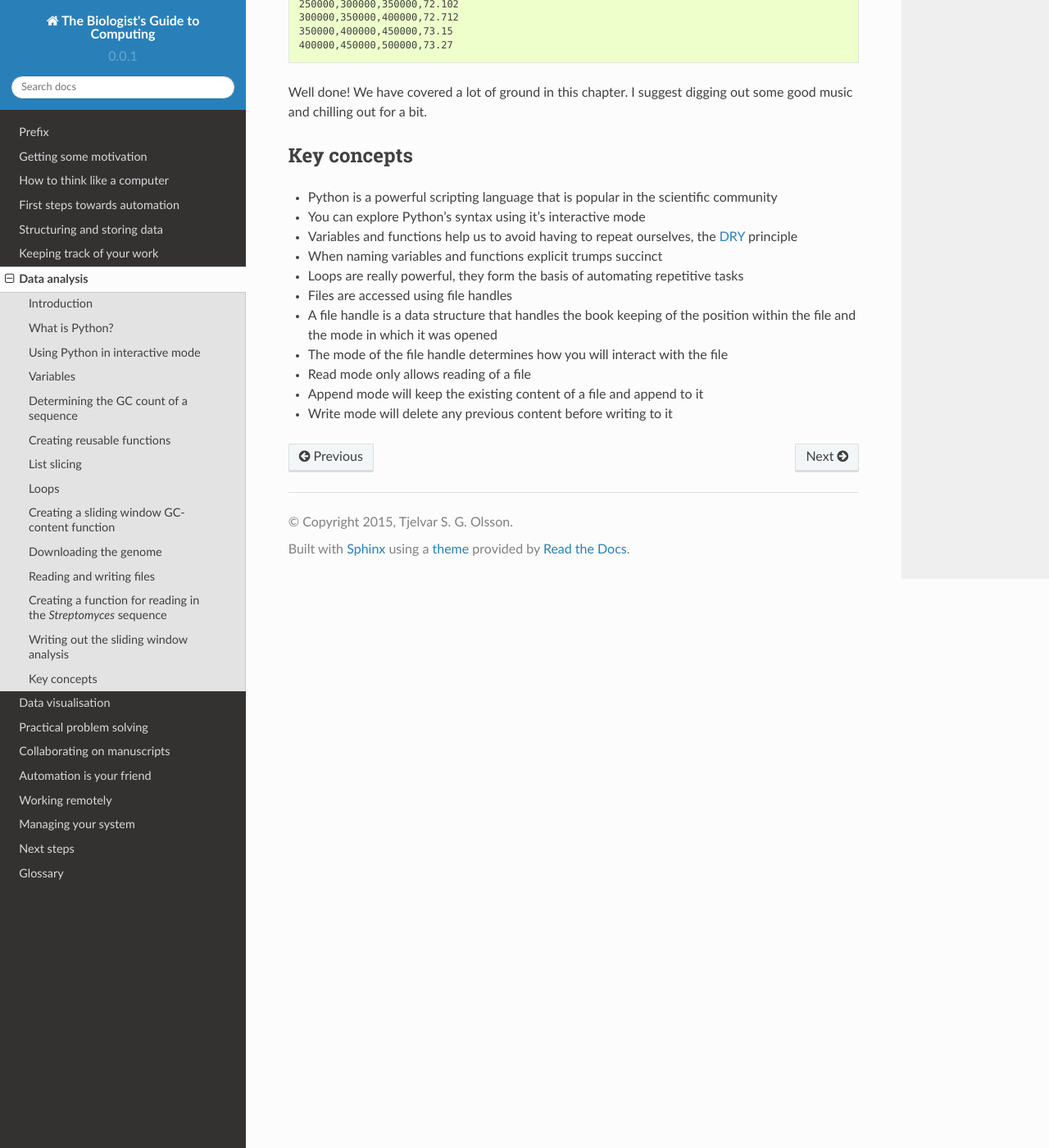
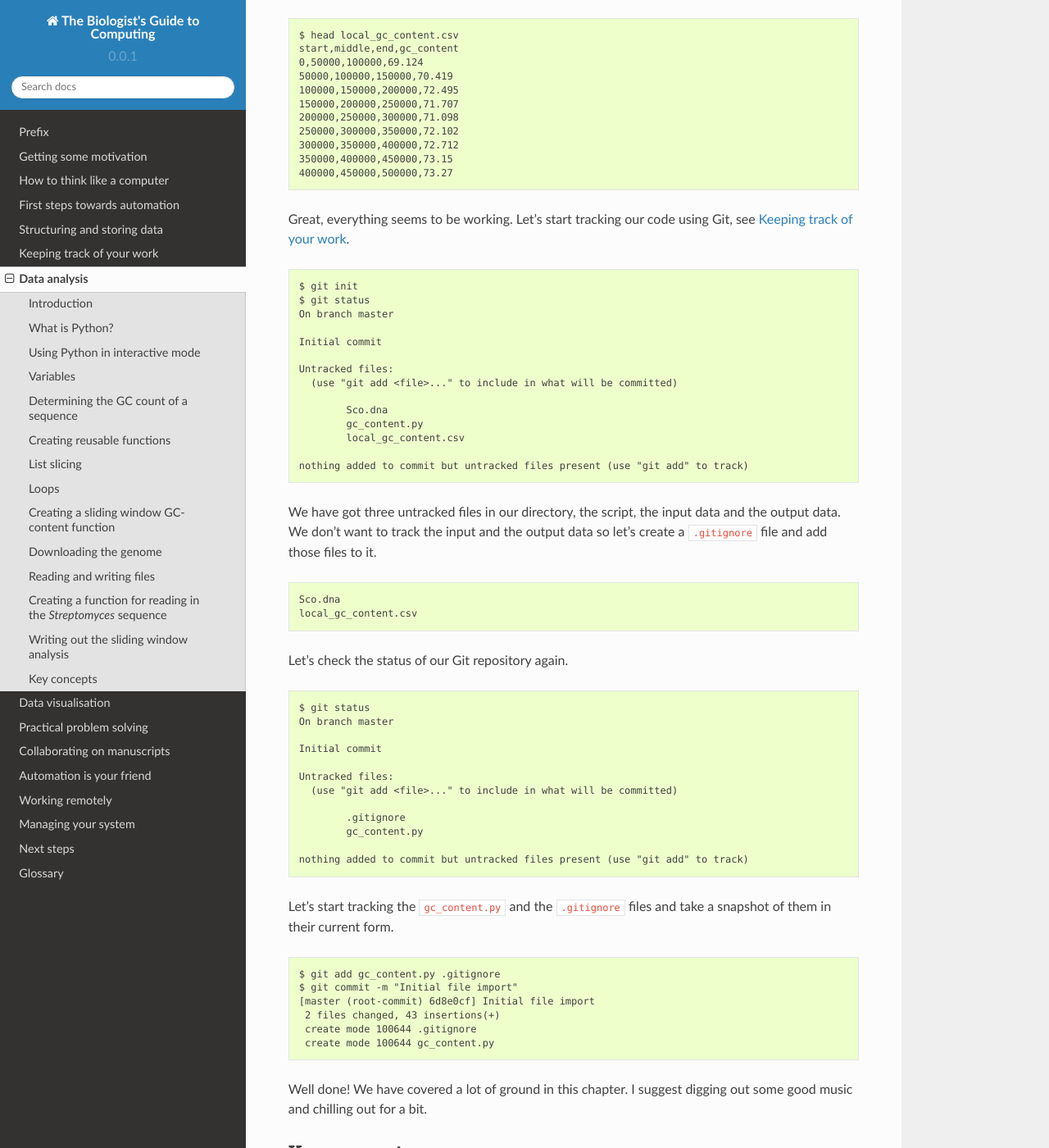
Before and after one commit to tjelvar-olsson/biologists-guide-to-computing, a Sphinx documentation site: the page built from source/data-analysis.rst, in a window 1280 px wide and 1400 px high, scrolled down 18406 px. Shown: the whole window at 82% size. Built offline with Sphinx 7.4.7 and the Read the Docs theme 2.0.0, drawn with Linux system fonts in a browser that asks for light colours; some of the changed text lies outside the part shown.

Commit message:
Added Git integration to data-analysis chapter

```diff
--- a/source/data-analysis.rst
+++ b/source/data-analysis.rst
@@ -410,6 +410,13 @@ functions.
 Now we will examine how one can write a Python script as a text file and
 how to run that text file through the Python interpreter, i.e. how to
 run a Python script from the command line.
+
+Start off by creating a new directory to work in.
+
+.. code-block:: none
+
+    $ mkdir S.coelicolor-local-GC-content
+    $ cd S.coelicolor-local-GC-content
 
 Use your favourite text editor to enter the code below into a file
 named ``gc_content.py``.
@@ -947,14 +954,14 @@ that are generated we can make use of piping and the ``wc -l`` command.
 .. code-block:: none
 
     $ python gc_content.py | wc -l
-        173
+        172
 
 
 Writing out the sliding window analysis
 ---------------------------------------
 
 Finally we will write out the analysis to a text file. Since this data is tabular
-we will use the CSV file format.
+we will use the CSV file format. Furthermore, since we will want to plot the data using ggplot2 in :doc:`data-visualisation` we will use a "tidy" data structure, see :ref:`tidy-data` for details.
 
 Edit the end of the ``gc_content.py`` script to make it look like the below.
 
@@ -1021,6 +1028,61 @@ We can examine the top of this newly created file using the ``head`` command.
     350000,400000,450000,73.15
     400000,450000,500000,73.27
 
+Great, everything seems to be working. Let's start tracking our code using Git,
+see :doc:`keeping-track-of-your-work`.
+
+.. code-block:: none
+
+    $ git init
+    $ git status
+    On branch master
+
+    Initial commit
+
+    Untracked files:
+      (use "git add <file>..." to include in what will be committed)
+
+            Sco.dna
+            gc_content.py
+            local_gc_content.csv
+
+    nothing added to commit but untracked files present (use "git add" to track)
+
+We have got three untracked files in our directory, the script, the input data and the output data. We don't want to track the input and the output data so let's create a ``.gitignore`` file and add those files to it.
+
+.. code-block:: none
+
+    Sco.dna
+    local_gc_content.csv
+
+Let's check the status of our Git repository again.
+
+.. code-block:: none
+
+    $ git status
+    On branch master
+
+    Initial commit
+
+    Untracked files:
+      (use "git add <file>..." to include in what will be committed)
+
+            .gitignore
+            gc_content.py
+
+    nothing added to commit but untracked files present (use "git add" to track)
+
+Let's start tracking the ``gc_content.py`` and the ``.gitignore`` files and take a snapshot of them in their current form.
+
+.. code-block:: none
+
+    $ git add gc_content.py .gitignore
+    $ git commit -m "Initial file import"
+    [master (root-commit) 6d8e0cf] Initial file import
+     2 files changed, 43 insertions(+)
+     create mode 100644 .gitignore
+     create mode 100644 gc_content.py
+
 
 Well done! We have covered a lot of ground in this chapter. I suggest digging out
 some good music and chilling out for a bit.
```
